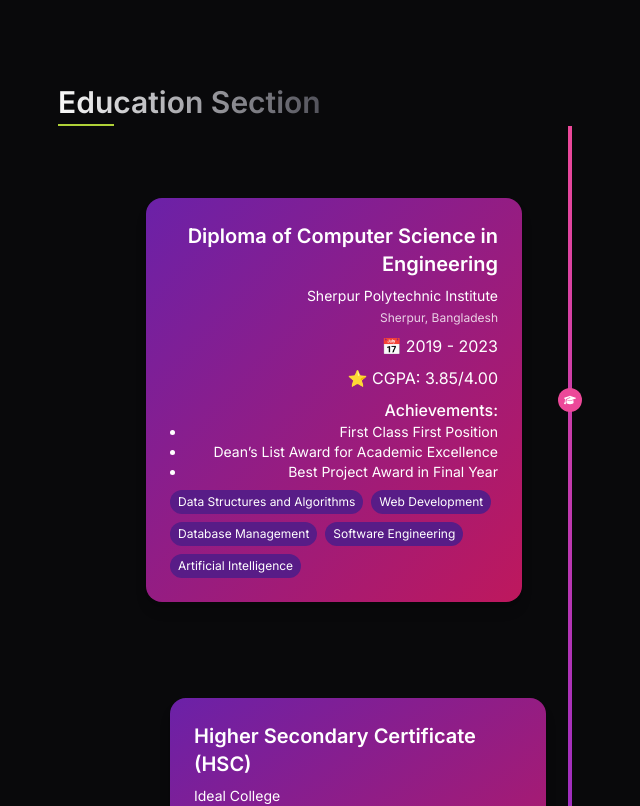
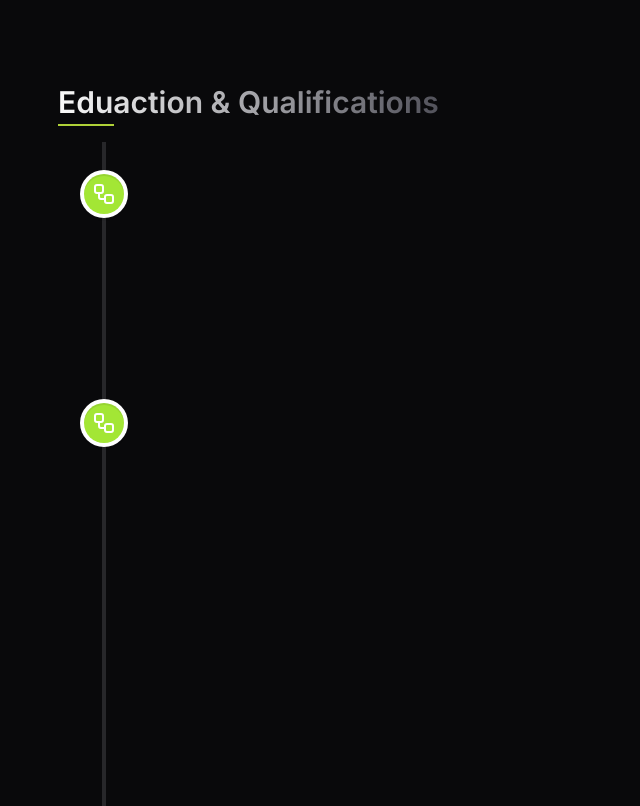
Before and after one commit to mh-shihan/my-portfolio, a React (Vite) app: page /about in a window 1280 px wide. Shown: the part 860-1666 px from the top of the page, without its empty margins (70-710 px from the left). Built offline with nearby package versions, Linux system fonts and the light colour scheme; no server answers.

Commit message:
Finalize education part design

```diff
--- a/package.json
+++ b/package.json
@@ -25,6 +25,7 @@
     "react-icons": "^5.5.0",
     "react-router-dom": "^7.1.5",
     "react-slick": "^0.30.3",
+    "react-vertical-timeline-component": "^3.5.3",
     "slick-carousel": "^1.8.1",
     "swiper": "^11.2.6"
   },
--- /dev/null
+++ b/src/pages/about/education/EducationCard.jsx
@@ -0,0 +1,62 @@
+import { Calendar, Star, Trophy, BookOpen } from "lucide-react";
+
+const EducationCard = () => {
+  return (
+    <div className="text-white p-6 rounded-2xl  max-w-full mx-auto ">
+      <div className="flex justify-between ">
+        <h2 className="flex flex-col font-medium">
+          <span className="text-white text-2xl font-medium">
+            Bachelor of Science in Computer Science - (BSC)
+          </span>
+          <span className="text-lg text-gray-400">Uttara University</span>
+        </h2>
+        <div className="flex items-center text-lg text-gray-300 mb-4">
+          <Calendar className="w-4 h-4 mr-1" />
+          <span>2022 - 2025</span>
+        </div>
+      </div>
+      <span className="pb-4 text-sm text-gray-300">
+        Currently pursuing my degree in Computer Science, where I'm focusing on
+        software development, web technologies, and database management. I'm
+        passionate about coding and love solving complex problems through
+        technology.
+      </span>
+
+      <div className="my-4">
+        <h4 className="flex items-center text-sm font-semibold mb-2 text-white ">
+          <Trophy className="w-4 h-4 mr-2 text-lime-400" />
+          Achievements
+        </h4>
+        <ul className="list-disc list-inside text-base text-gray-300 space-y-1">
+          <li>Organize Web </li>
+          <li>Dean's List Award for Academic Excellence</li>
+          <li>Best Project Award in Final Year</li>
+        </ul>
+      </div>
+      <div>
+        <h4 className="flex items-center text-base font-semibold mb-2 text-white">
+          <BookOpen className="w-4 h-4 mr-2 text-lime-400 " />
+          Key Courses
+        </h4>
+        <div className="flex flex-wrap gap-2">
+          {[
+            "Data Structures and Algorithms",
+            "Web Development",
+            "Database Management",
+            "Software Engineering",
+            "Artificial Intelligence",
+          ].map((course, index) => (
+            <span
+              key={index}
+              className="badge bg-zinc-700 border-none text-white py-3"
+            >
+              {course}
+            </span>
+          ))}
+        </div>
+      </div>
+    </div>
+  );
+};
+
+export default EducationCard;
--- a/src/pages/about/education/Educations.jsx
+++ b/src/pages/about/education/Educations.jsx
@@ -1,5 +1,11 @@
-import { FaGraduationCap } from "react-icons/fa6";
+import {
+  VerticalTimeline,
+  VerticalTimelineElement,
+} from "react-vertical-timeline-component";
+import "react-vertical-timeline-component/style.min.css";
 import SectionTitle from "../../../shared/SectionTitle";
+import { SchoolIcon, StarIcon, WorkflowIcon } from "lucide-react";
+import EducationCard from "./EducationCard";
 
 const Educations = () => {
   const educationData = [
@@ -32,55 +38,41 @@
     },
   ];
   return (
-    <div>
-      <SectionTitle sectionName={"Education Section"}></SectionTitle>
-      <div className="relative max-w-4xl mx-auto py-12">
-        {/* Timeline line */}
-        <div className="absolute left-1/2 top-0 h-full w-1 bg-gradient-to-b from-pink-500 to-purple-700 transform -translate-x-1/2"></div>
+    <div className="space-y-4">
+      <SectionTitle sectionName={"Eduaction & Qualifications"}></SectionTitle>
+      <VerticalTimeline
+        layout="1-column-left"
+        animate={true}
+        lineColor="rgb(39, 39, 42)"
+      >
+        {/* Vertical Timeline Element */}
+        <VerticalTimelineElement
+          className="vertical-timeline-element--work"
+          contentStyle={{ background: "rgb(33, 150, 243)", color: "#fff" }}
+          contentArrowStyle={{ borderRight: "7px solid  rgb(33, 150, 243)" }}
+          date="2011 - present"
+          iconStyle={{ background: "rgb(163, 230, 53)", color: "#fff" }}
+          icon={<WorkflowIcon />}
+        >
+          <h3 className="vertical-timeline-element-title">Creative Director</h3>
+          <h4 className="vertical-timeline-element-subtitle">Miami, FL</h4>
+          <p>
+            Creative Direction, User Experience, Visual Design, Project
+            Management, Team Leading
+          </p>
+        </VerticalTimelineElement>
 
-        {educationData.map((edu, index) => (
-          <div key={index} className="relative mb-12 flex items-center">
-            <div
-              className={`w-1/2 p-6 ${
-                index % 2 === 0 ? "pr-12 text-right" : "pl-12 text-left"
-              }`}
-            >
-              <div className="bg-gradient-to-br from-purple-800 to-pink-700 p-6 rounded-2xl shadow-lg text-white">
-                <h3 className="text-xl font-semibold mb-2">{edu.title}</h3>
-                <p className="text-sm mb-1">{edu.institution}</p>
-                <p className="text-xs opacity-80 mb-2">{edu.location}</p>
-                <p className="mb-2">📅 {edu.duration}</p>
-                <p className="mb-2">⭐ CGPA: {edu.cgpa}</p>
-                <div className="mb-2">
-                  <h4 className="font-medium">Achievements:</h4>
-                  <ul className="list-disc ml-4 text-sm">
-                    {edu.achievements.map((ach, i) => (
-                      <li key={i}>{ach}</li>
-                    ))}
-                  </ul>
-                </div>
-                {edu.courses && (
-                  <div className="flex flex-wrap gap-2 mt-2">
-                    {edu.courses.map((course, i) => (
-                      <span
-                        key={i}
-                        className="bg-purple-900 px-2 py-1 rounded-full text-xs"
-                      >
-                        {course}
-                      </span>
-                    ))}
-                  </div>
-                )}
-              </div>
-            </div>
-
-            {/* Timeline Dot */}
-            <div className="absolute left-1/2 transform -translate-x-1/2 w-6 h-6 bg-pink-500 rounded-full flex items-center justify-center">
-              <FaGraduationCap className="text-white text-xs" />
-            </div>
-          </div>
-        ))}
-      </div>
+        {/* Vertical Timeline Element */}
+        <VerticalTimelineElement
+          className="vertical-timeline-element--work"
+          contentStyle={{ background: "rgb(24, 24, 27)", color: "#ffff" }}
+          contentArrowStyle={{ borderRight: "7px solid  rgb(24, 24, 27)" }}
+          iconStyle={{ background: "rgb(163, 230, 53)", color: "#fff" }}
+          icon={<WorkflowIcon />}
+        >
+          <EducationCard></EducationCard>
+        </VerticalTimelineElement>
+      </VerticalTimeline>
     </div>
   );
 };
--- a/src/pages/home/Projects.jsx
+++ b/src/pages/home/Projects.jsx
@@ -4,7 +4,6 @@
 import Project from "../../components/Project";
 import "slick-carousel/slick/slick.css";
 import "slick-carousel/slick/slick-theme.css";
-import Container from "../../shared/Container";
 
 const Projects = () => {
   const [projects] = useFetchData("/projects", "projects");
```
Also changed, not shown: 1 other file (tests, documents, lock files or other folders).
